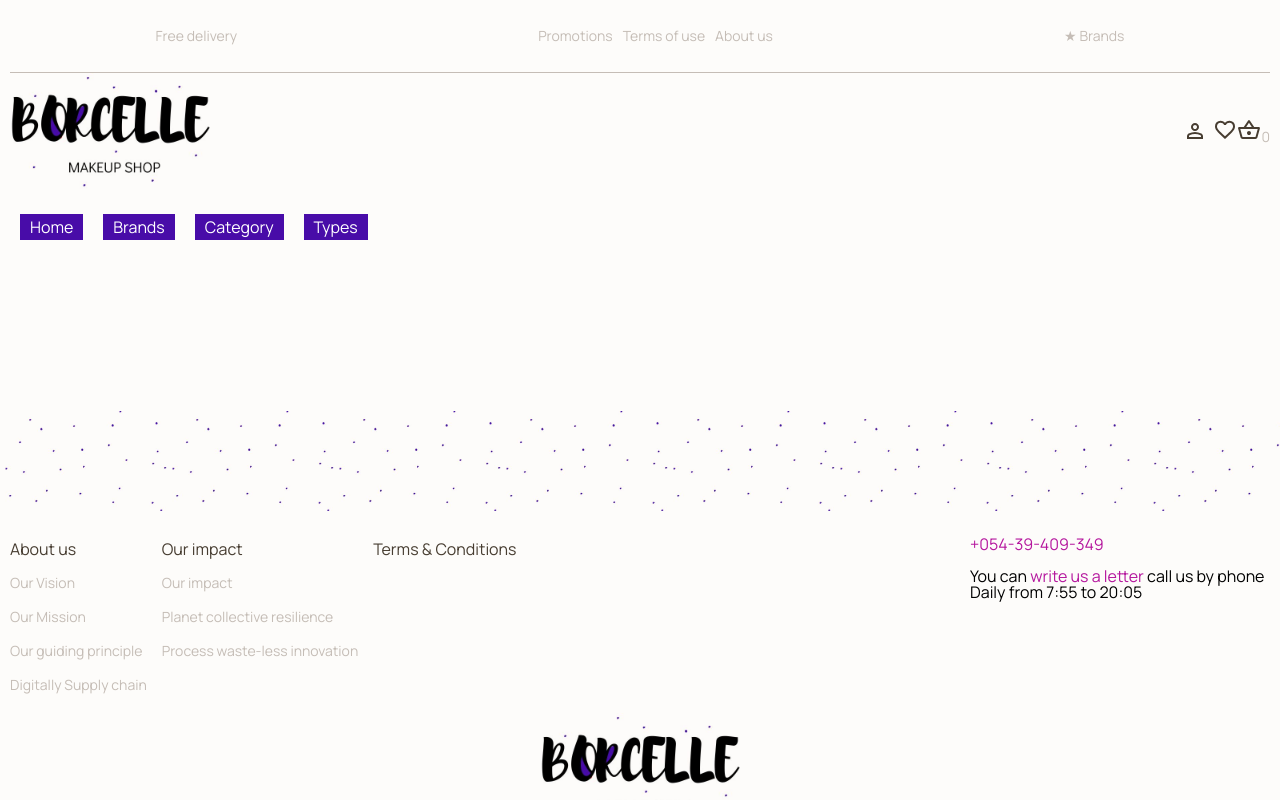
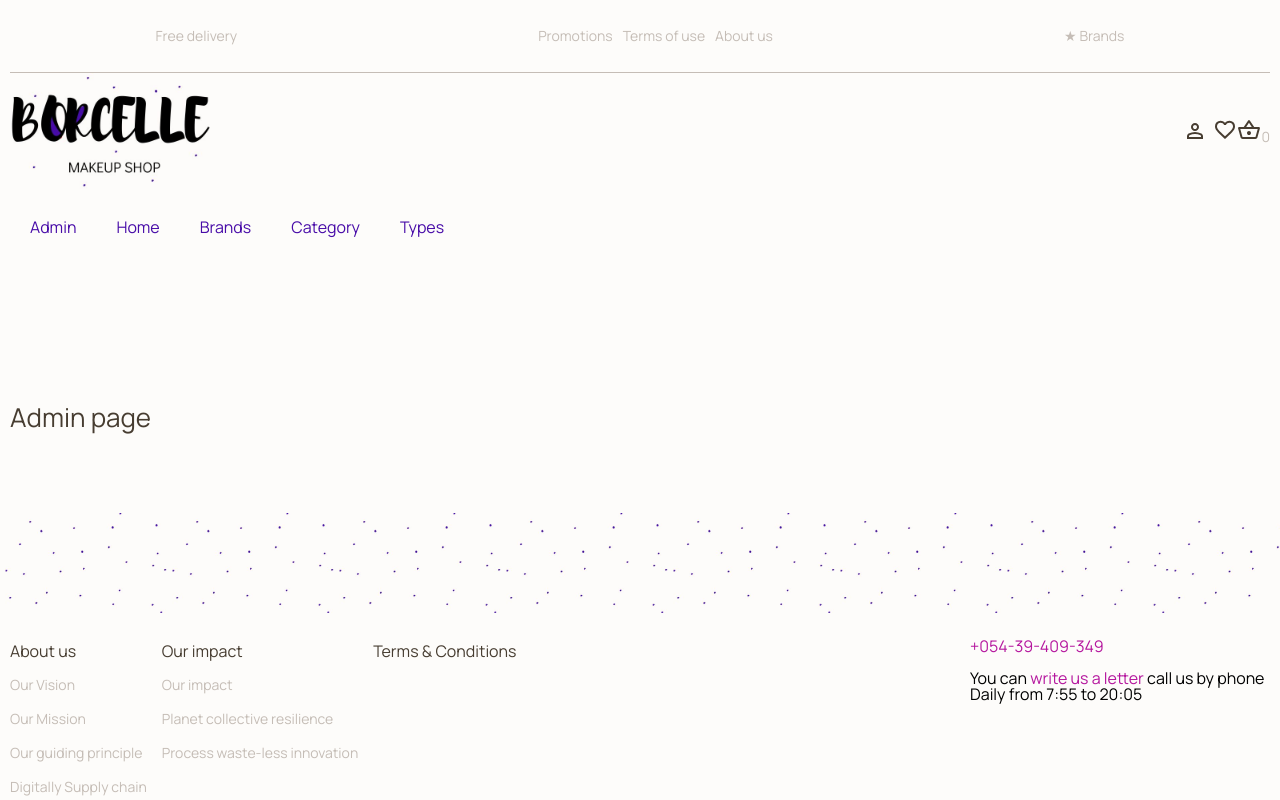
Before and after one commit to eugenia-vitinschii/Cosmetic-Shop-VueJS-PINIA, a Vue app: page /admin in a window 1280 px wide. Shown: the top 800 px of the page. Built offline with nearby package versions, Linux system fonts and the light colour scheme.

Commit message:
crated admin view, edited sass rules

```diff
--- a/src/assets/sass/layout/_header.sass
+++ b/src/assets/sass/layout/_header.sass
@@ -38,12 +38,10 @@
       padding: 5px 10px
       margin: 5px 10px
       text-align: center
-      display: inline-block
       cursor: pointer
-      background: $violet
       a
          font-size: $body-text
-         color: $white
+         color: $violet
 
    &__link:hover
    &__bottom
--- a/src/components/layout/TheHeader.vue
+++ b/src/components/layout/TheHeader.vue
@@ -59,6 +59,11 @@
         </div>
         <nav>
           <ul class="header__top">
+                <li class="header__link">
+              <router-link to="/admin">
+             Admin
+              </router-link>
+            </li>
             <!-- home -->
             <li class="header__link">
               <router-link to="/">
--- a/src/router/index.js
+++ b/src/router/index.js
@@ -69,6 +69,11 @@ const router = createRouter({
       name: "favorites",
       component: () => import("../views/FavoriteView.vue"),
     },
+    {
+      path: "/admin",
+      name: "admin",
+      component: () => import("../views/admin/AdminView.vue"),
+    },
   ],
 });
 
--- /dev/null
+++ b/src/views/admin/AdminView.vue
@@ -0,0 +1,22 @@
+<template>
+   <div class="admin">
+      <div class="container">
+         <div class="admin__wrapper">
+            <p class="heading">Admin page</p>
+         </div>
+      </div>
+   </div>
+</template>
+
+<script setup>
+//vue
+import {defineOptions} from "vue";
+
+
+//components
+
+defineOptions({
+   name: "AdminView"
+})
+
+</script>
```
Also changed, not shown: src/assets/css/app.css, src/assets/css/app.min.css.
